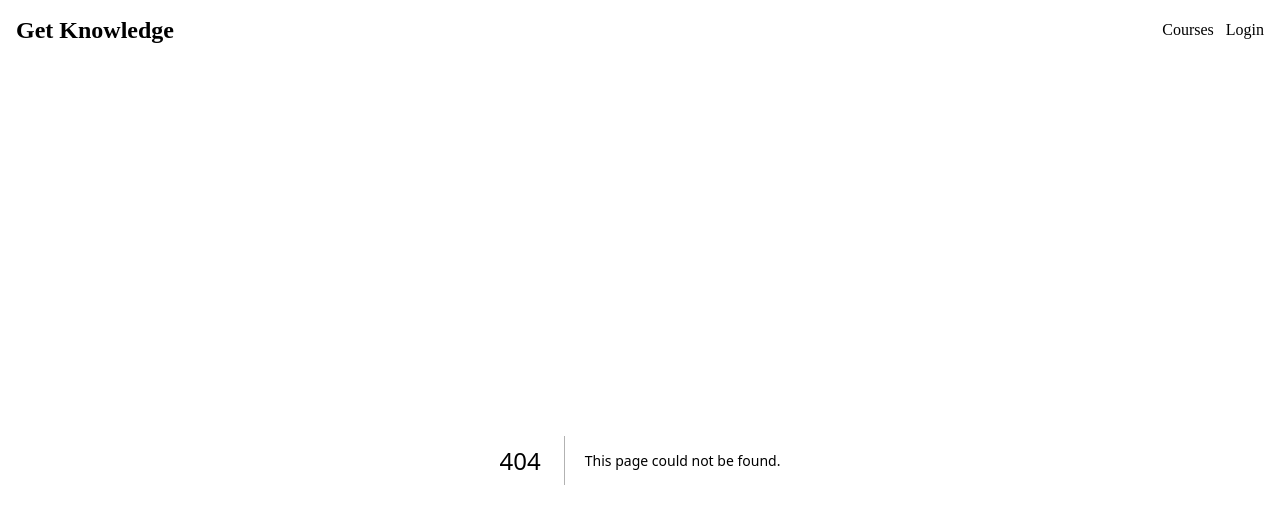
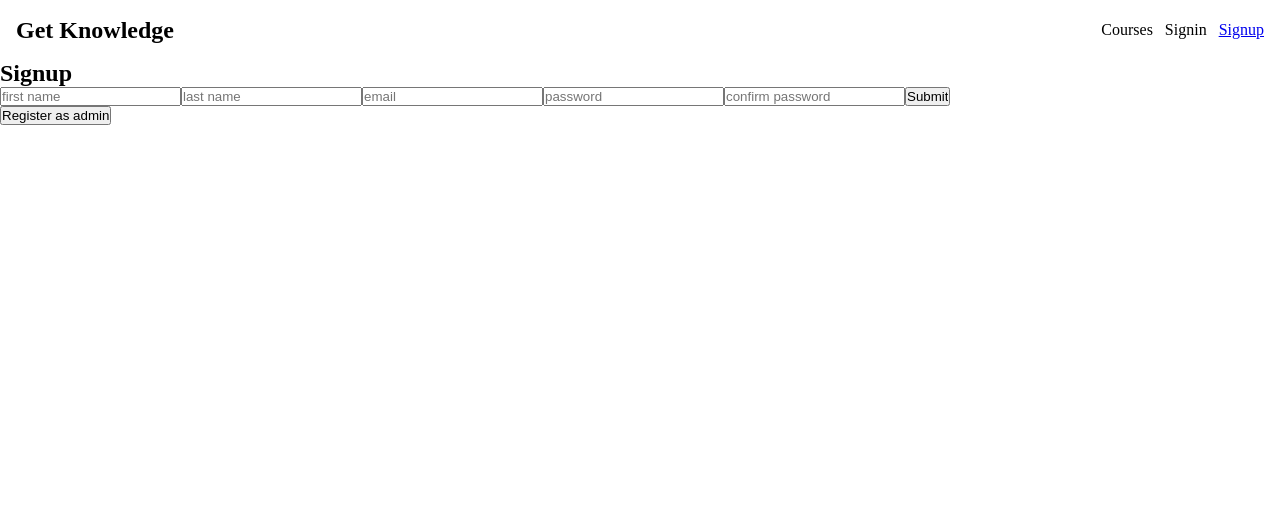
Before and after one commit to Alejandro-Bernal-M/courses-front, a Next.js app: page /signup in a window 1280 px wide. Before the commit this address had no page. Shown: the top 524 px of the page. Built offline with nearby package versions, Linux system fonts and the light colour scheme; no server answers.

Commit message:
Add register form

```diff
--- a/app/layout.tsx
+++ b/app/layout.tsx
@@ -1,5 +1,6 @@
 import type { Metadata } from 'next'
 import './globals.css'
+import { Toaster } from 'react-hot-toast'
 import Providers from './Providers'
 import Navbar from '@/components/Navbar/Navbar'
 
@@ -17,6 +18,7 @@ export default function RootLayout({
   return (
     <html lang="en">
       <body>
+        <Toaster />
         <Providers>
           <Navbar />
           {children}
--- /dev/null
+++ b/app/signup/page.tsx
@@ -0,0 +1,91 @@
+'use client'
+import { useState } from "react";
+import toast from "react-hot-toast";
+import apiEndpoints from "@/utils/apiEndpoints";
+import axios from "axios";
+
+type SignupProps = {
+  firstName: FormDataEntryValue;
+  lastName: FormDataEntryValue;
+  email: FormDataEntryValue;
+  password: FormDataEntryValue;
+  adminPassword?: FormDataEntryValue;
+  role?: string;
+};
+
+const Signup = () => {
+  const [admin, setAdmin] = useState(false);
+  const handleSubmit= (e: React.FormEvent<HTMLFormElement>) => {
+    e.preventDefault();
+    let form = e.currentTarget;
+
+    const formData = new FormData(e.currentTarget);
+    const firstName = formData.get('firstName');
+    const lastName = formData.get('lastName');
+    const email = formData.get('email');
+    const password = formData.get('password');
+    const passwordConfirmation = formData.get('passwordConfirmation');
+
+    if(!firstName || !lastName || !email || !password || !passwordConfirmation){
+      toast.error('Please fill all fields');
+      return;
+    }
+
+    if(password !== passwordConfirmation){
+      toast.error('Passwords do not match');
+      return;
+    }
+
+    const body: SignupProps = {
+      firstName,
+      lastName,
+      email,
+      password,
+    };
+
+    if(admin){
+      const { adminPassword } = Object.fromEntries(formData.entries());
+      body.adminPassword = adminPassword;
+      body.role = 'admin';
+    }
+
+    axios.post(apiEndpoints.signup, body)
+      .then(res => {
+        console.log(res);
+        toast.success('User created successfully');
+        form.reset();
+      })
+      .catch(err => {
+        console.log(err);
+        toast.error(err.response.data.message || 'Something went wrong');
+      });
+
+
+  };
+  return (
+    <section>
+      <form onSubmit={handleSubmit}>
+        <h1>Signup</h1>
+        {admin && (
+          <p>Creating admin profile</p>
+          )}
+        <input type="text" name="firstName" placeholder="first name" />
+        <input type="text" name="lastName" placeholder="last name" />
+        <input type="email" name="email" placeholder="email" />
+        <input type="password" name="password" placeholder="password" />
+        <input type="password" name="passwordConfirmation" placeholder="confirm password" />
+        {admin && (
+          <>
+              <input type="password" name="adminPassword" placeholder="admin password" />
+              <input type="text" name="role" value='admin' hidden readOnly />
+            </>
+          )
+        }
+        <input type="submit" value="Submit"/>
+      </form>
+      <button onClick={() => setAdmin(!admin)}>{admin ? "Register as user": "Register as admin"}</button>
+    </section>
+  );
+};
+
+export default Signup;
--- a/components/Navbar/Navbar.tsx
+++ b/components/Navbar/Navbar.tsx
@@ -2,6 +2,7 @@
 import styles from './Navbar.module.css';
 import { useSyncExternalStore } from 'react';
 import store from "@/redux/store";
+import Link from 'next/link';
 
 const Navbar = () => {
   const myStore = useSyncExternalStore(store.subscribe, store.getState, store.getState);
@@ -23,7 +24,12 @@ const Navbar = () => {
             </>
           )
           :
-          <li>Login</li>
+          (
+            <>
+              <li>Signin</li>
+              <li><Link href='/signup' >Signup </Link></li>
+            </>
+          )
         }
       </ul>
     </nav>
--- a/package.json
+++ b/package.json
@@ -10,9 +10,11 @@
   },
   "dependencies": {
     "@reduxjs/toolkit": "^1.9.7",
+    "axios": "^1.6.2",
     "next": "14.0.2",
     "react": "^18",
     "react-dom": "^18",
+    "react-hot-toast": "^2.4.1",
     "react-redux": "^8.1.3"
   },
   "devDependencies": {
```
Also changed, not shown: 1 other file (tests, documents, lock files or other folders).
